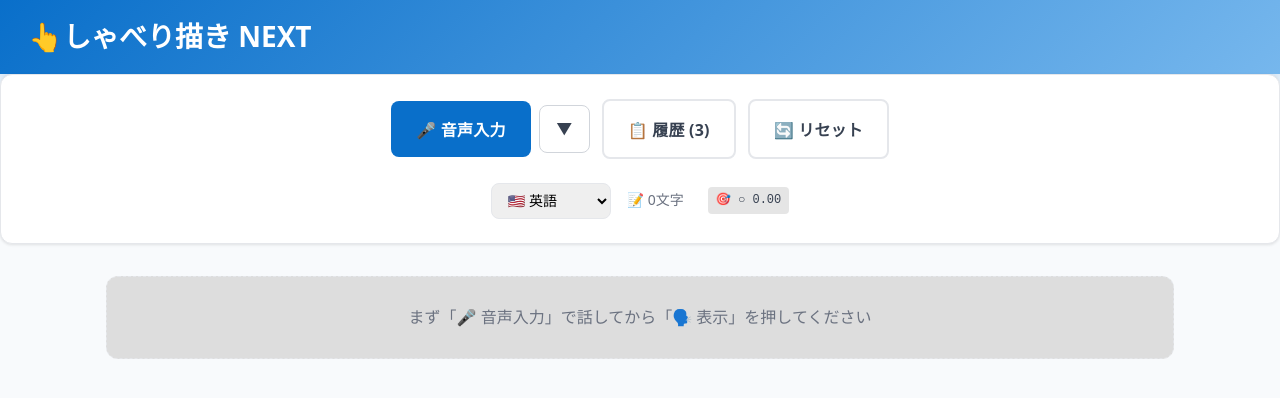
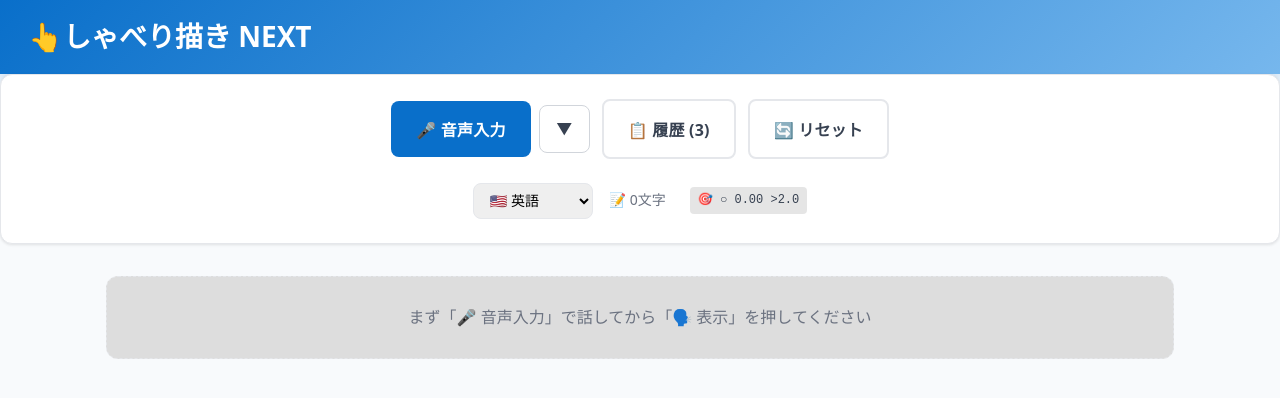
Before and after one commit to rsplndnt/scribble-translator, a React (Vite) app: page / in a window 1280 px wide. Shown: the top 398 px of the page. Built offline with nearby package versions, Linux system fonts and the light colour scheme.

Commit message:
ぐしゃぐしゃ判定の閾値表示を修正 - インジケーターに「>2.0」を追加

```diff
--- a/src/components/ScribbleTranslator.jsx
+++ b/src/components/ScribbleTranslator.jsx
@@ -1369,7 +1369,7 @@ const ScribbleTranslator = () => {
             fontFamily: 'monospace',
             marginLeft: '8px',
           }}>
-            🎯 {lastScribbleResult ? '●' : '○'} {lastScribbleRatio ? lastScribbleRatio.toFixed(2) : '0.00'}
+            🎯 {lastScribbleResult ? '●' : '○'} {lastScribbleRatio ? lastScribbleRatio.toFixed(2) : '0.00'} &gt;2.0
           </span>
         </div>
       </div>
```
